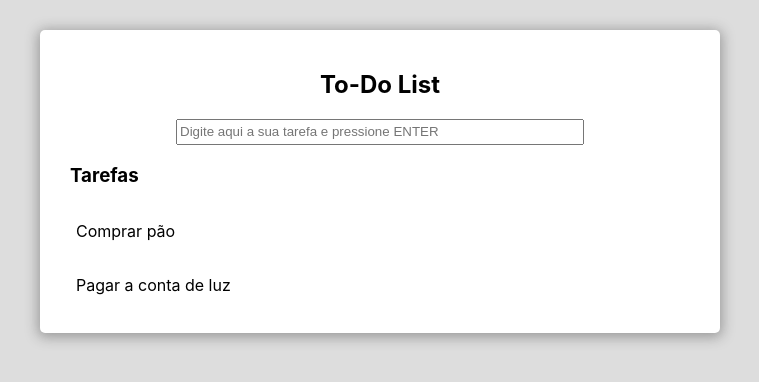
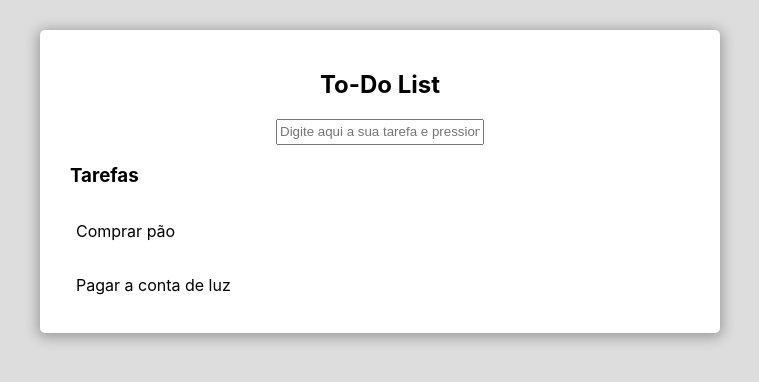
Before and after one commit to kadu-jpeg/todo-list-js, a plain HTML site: page index.html in a window 1280 px wide. Shown: the whole page, without its empty margins (260-1019 px from the left). Drawn offline with nearby package versions, Linux system fonts and the light colour scheme.

Commit message:
Update todo.css
Atualizando largura do input #tarefa

```diff
--- a/css/todo.css
+++ b/css/todo.css
@@ -32,7 +32,7 @@ div.todo h3 {
 #tarefa {
     display: block;
     margin: auto;
-    width: 30em;
+    width: 200px;
     height: 20px;
     line-height: 16px;
 }
@@ -53,7 +53,7 @@ div.todo h3 {
 }
 
 #adicionar:hover{
-    background: rgb(42, 76, 226);;
+    background: rgb(42, 76, 226);
     color: #fff;
 }
 
```
